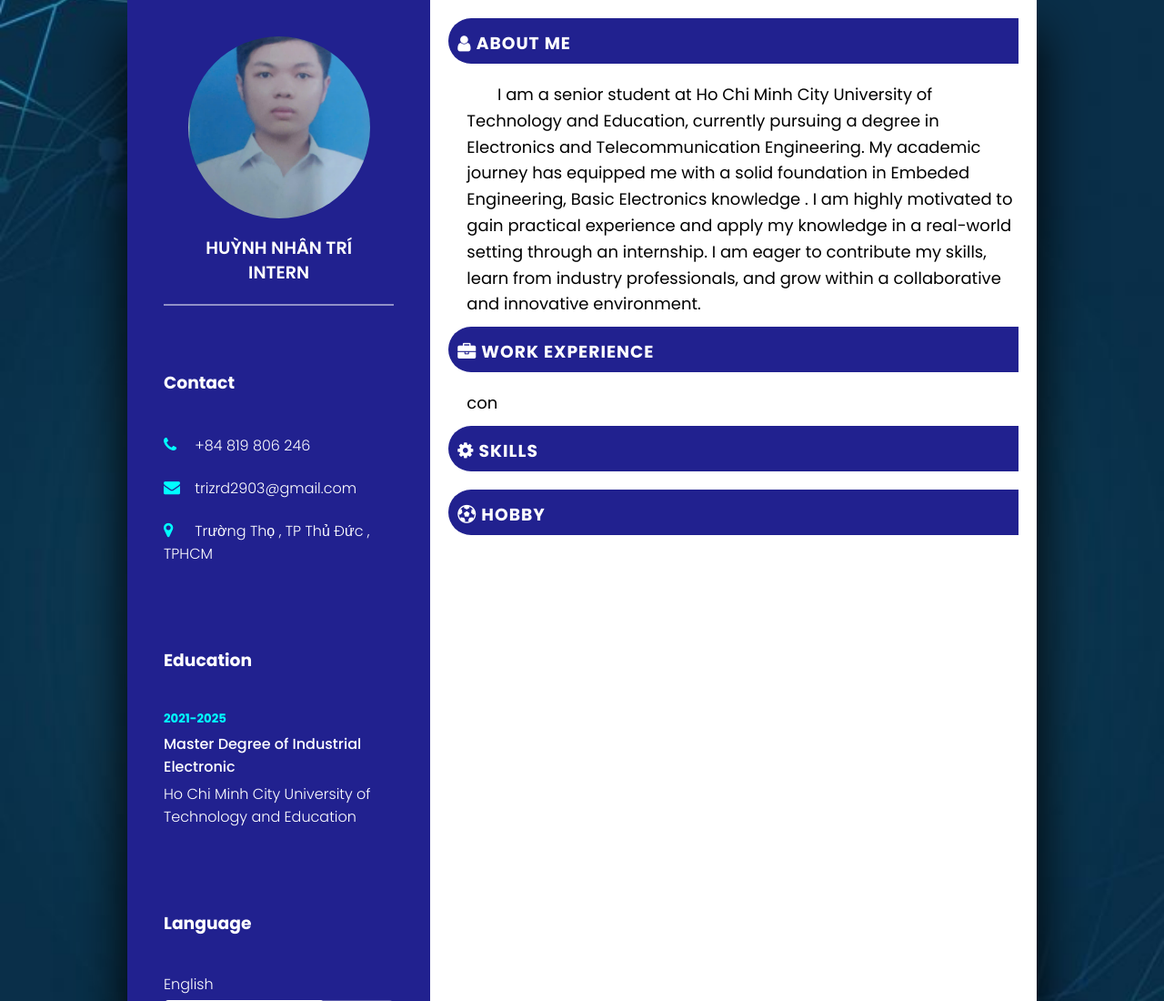
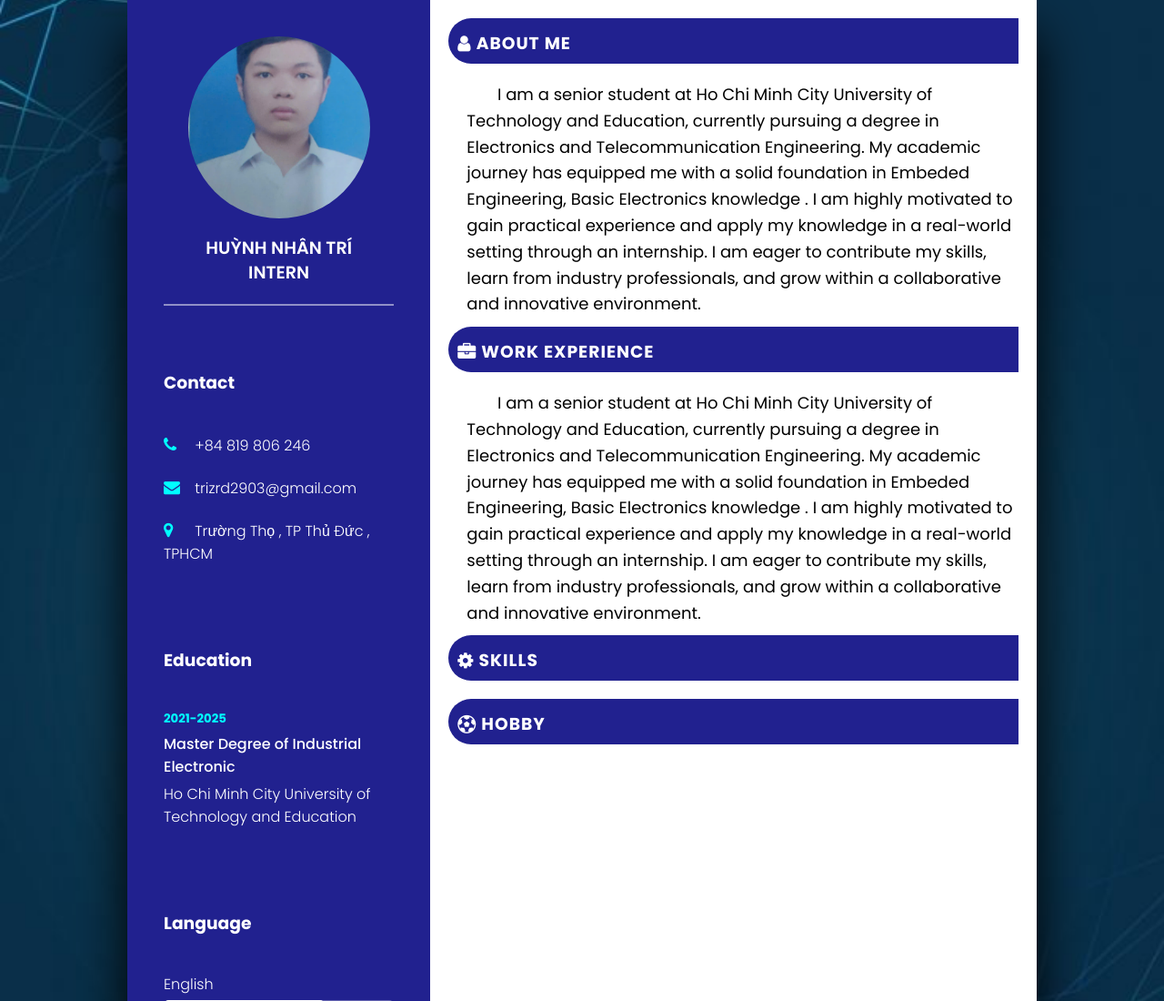
Before and after one commit to trizrd/my_cv, a plain HTML site: page index.html in a window 1280 px wide. Shown: the top 1100 px of the page at 91% size. Drawn offline with Linux system fonts and the light colour scheme.

Commit message:
Signed-off-by: trizrd <trizrd2903@gmail.com>

```diff
--- a/work_experience.html
+++ b/work_experience.html
@@ -1 +1,18 @@
-<p>con </p>
+<style>
+    p {
+        font-size: 18px;
+        color: #000;
+        line-height: 1.6;
+        border-radius: 5px;
+        margin-bottom:10px;
+        padding-left:20px ;
+    }
+
+</style>
+<p>
+    &nbsp;&nbsp;&nbsp;&nbsp;&nbsp;&nbsp;&nbsp;I am a senior student at Ho Chi Minh City University of Technology and Education, currently pursuing a degree in
+    Electronics and Telecommunication Engineering. My academic journey has equipped me with
+    a solid foundation in Embeded Engineering, Basic Electronics knowledge . I am highly motivated to gain practical experience and apply my knowledge in a real-world setting through
+    an internship. I am eager to contribute my skills, learn from industry professionals, and grow within a collaborative
+    and innovative environment.
+</p>
```
